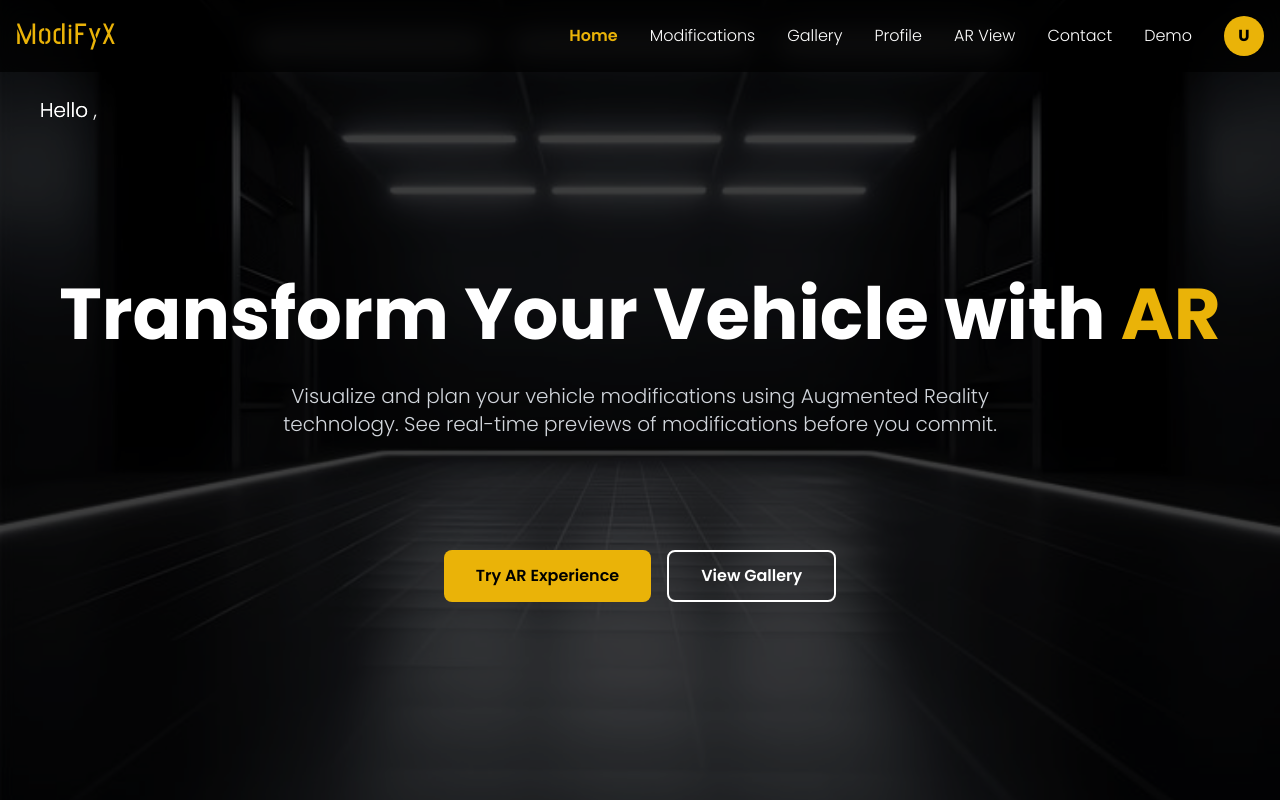
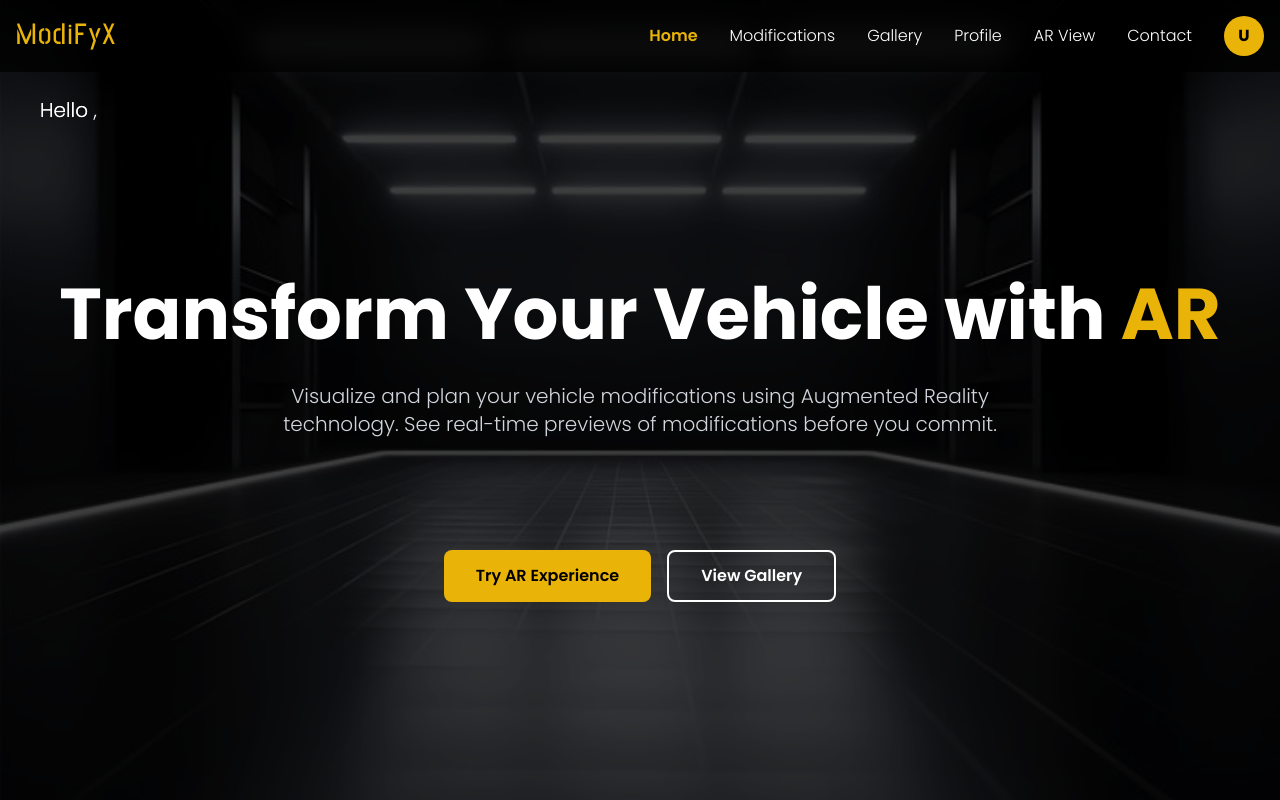
Before and after one commit to Dasindu02/ModiFyX--frontend, a React (Vite) app: page /Home in a window 1280 px wide. Built offline with nearby package versions, Linux system fonts and the light colour scheme; sample sign-in values are in the browser's storage.

Commit message:
update the code

```diff
--- a/src/Pages/Homepage.tsx
+++ b/src/Pages/Homepage.tsx
@@ -261,7 +261,7 @@ const Home: React.FC = () => {
             <a href="/profile" className="hover:text-yellow-500 transition-colors">Profile</a>
             <a href="#ar-view" className="hover:text-yellow-500 transition-colors">AR View</a>
             <a href="/Log-Contacts" className="hover:text-yellow-500 transition-colors">Contact</a>
-            <a href="/demo" className="hover:text-yellow-500 transition-colors">Demo</a>
+            {/* <a href="/demo" className="hover:text-yellow-500 transition-colors">Demo</a> */}
 
 
             {/* Avatar Dropdown */}
@@ -327,7 +327,7 @@ const Home: React.FC = () => {
               <a href="/profile" className="hover:text-yellow-500 transition-colors py-2" onClick={() => setMobileMenuOpen(false)}>Profile</a>
               <a href="#ar-view" className="hover:text-yellow-500 transition-colors py-2" onClick={() => setMobileMenuOpen(false)}>AR View</a>
               <a href="/Log-Contacts" className="hover:text-yellow-500 transition-colors py-2" onClick={() => setMobileMenuOpen(false)}>Contact</a>
-              <a href="/demo" className="text-yellow-500 font-semibold py-2" onClick={() => setMobileMenuOpen(false)}>Demo</a>
+              {/* <a href="/demo" className="text-yellow-500 font-semibold py-2" onClick={() => setMobileMenuOpen(false)}>Demo</a> */}
 
             </div>
           </div>
```
